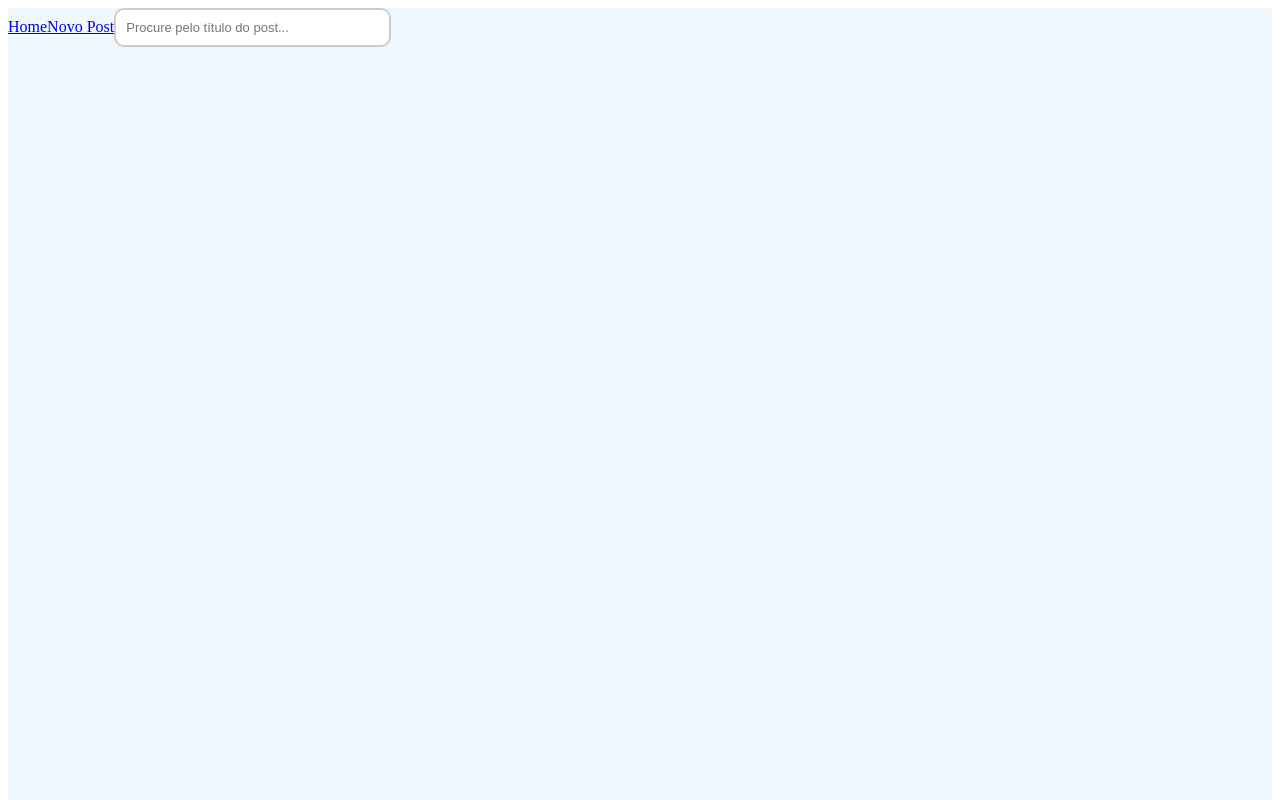
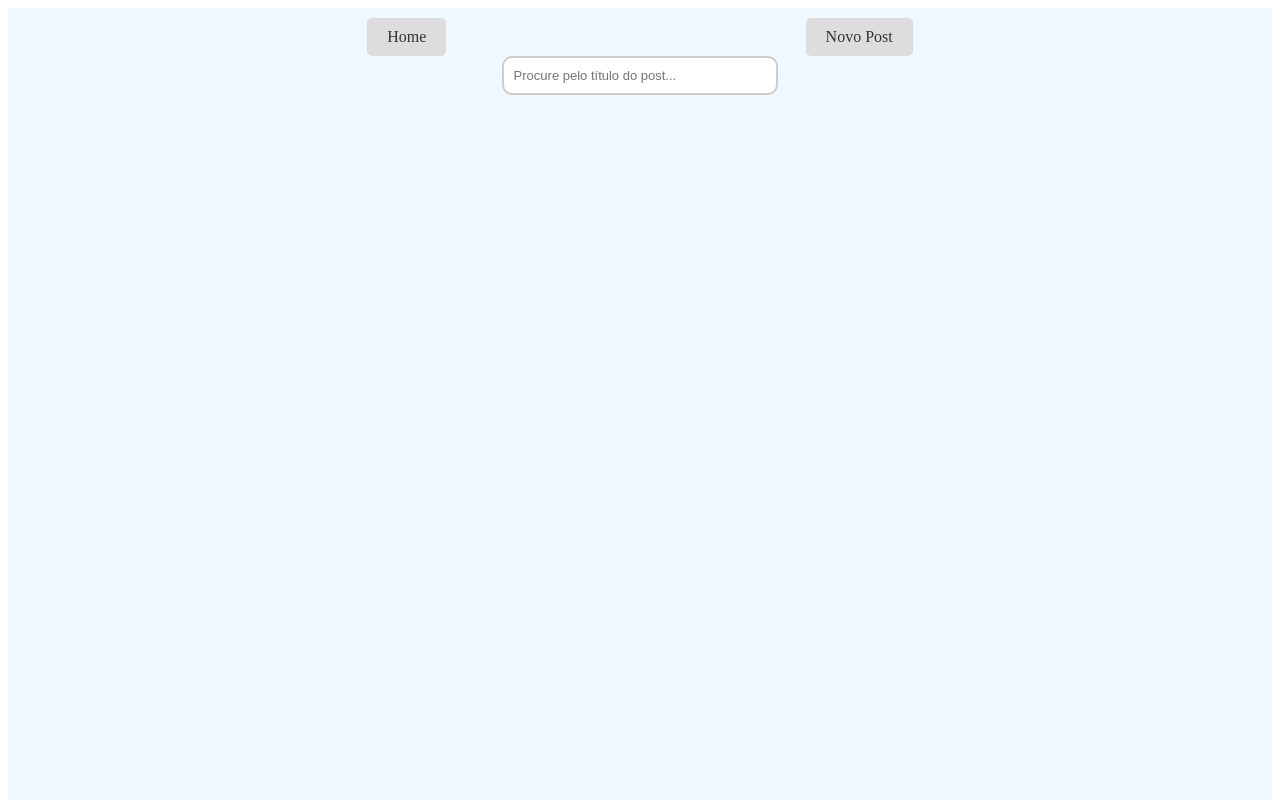
Before and after one commit to reinnerh/FirstBlog, a Vue app: page / in a window 1280 px wide. Shown: the top 800 px of the page. Built offline with nearby package versions, Linux system fonts and the light colour scheme.

Commit message:
estilizacao-nav-e-detalhes-nos-posts

```diff
--- a/src/App.vue
+++ b/src/App.vue
@@ -17,10 +17,35 @@ export default {
 </script>
 
 <template>
-  <RouterLink to="/">Home</RouterLink>
-  <RouterLink to="/create">Novo Post</RouterLink>
+  <header>
+    <nav>
+      <RouterLink to="/" class="nav-link">Home</RouterLink>
+      <RouterLink to="/create" class="nav-link">Novo Post</RouterLink>
+    </nav>
+  </header>
 
   <RouterView :posts="posts" @create-post="addPost" />
 </template>
 
-<style scoped></style>
+<style scoped>
+nav {
+  display: flex;
+  justify-content: space-evenly;
+}
+
+.nav-link {
+  display: inline-block;
+  padding: 10px 20px;
+  margin-top: 10px;
+  font-size: 16px;
+  text-decoration: none;
+  color: #333;
+  background-color: #dddddd;
+  border-radius: 5px;
+  transition: background-color 0.3s ease-in-out;
+}
+
+.nav-link:hover {
+  background-color: #6e88a7;
+}
+</style>
--- a/src/views/Home.vue
+++ b/src/views/Home.vue
@@ -60,20 +60,24 @@ export default {
 
 .post:hover {
   transform: translateY(-5px);
+  background-color: rgb(193, 226, 255);
   box-shadow: 0 5px 10px rgba(0, 0, 0, 0.2);
 }
 
 #search {
+  display: block;
+  margin: auto;
   padding: 10px;
   font-size: 13px;
   border: 2px solid #ccc;
   border-radius: 10px;
   width: 20%;
   transition: all 0.5s ease-in-out;
+
 }
 
 #search:focus {
-  border: 2px solid #0077ff;
-  background-color: #6e88a7;
+  border: 2px ridge #53a3ff;
+  background-color: rgb(193, 226, 255);
 }
 </style>
```
